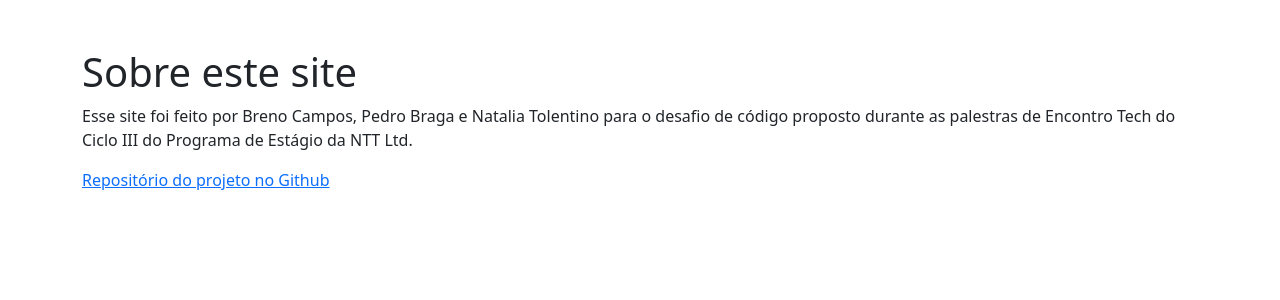
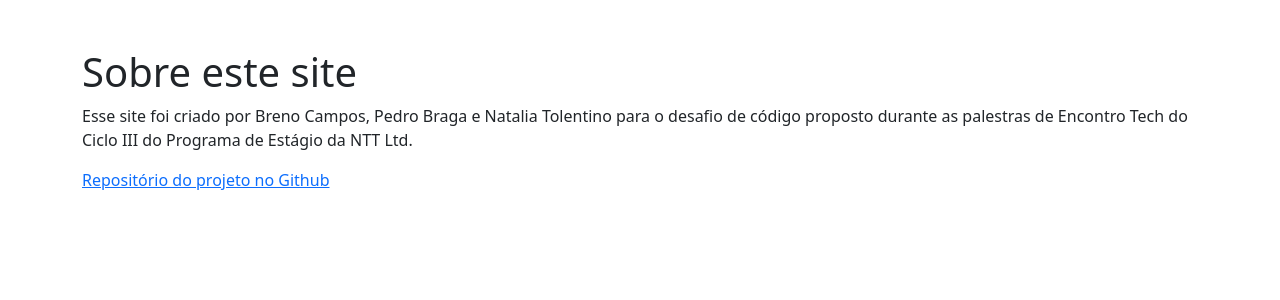
Before and after one commit to brenobcamp/desafio-ntt, a Python web app: template templates/sobre.html in a window 1280 px wide. Shown: the part 56-356 px from the top of the page. Run offline with Jinja, Linux system fonts and the light colour scheme; the template is opened without the code that fills it, so the values that code supplies are empty.

Commit message:
projeto finalizado

```diff
--- a/templates/sobre.html
+++ b/templates/sobre.html
@@ -5,7 +5,7 @@
 {% block main %}
 <div class="container mt-5">
     <h1>Sobre este site</h1>
-    <p>Esse site foi feito por Breno Campos, Pedro Braga e Natalia Tolentino para o desafio de código proposto durante as palestras de Encontro Tech do Ciclo III do Programa de Estágio da NTT Ltd.</p>
+    <p>Esse site foi criado por Breno Campos, Pedro Braga e Natalia Tolentino para o desafio de código proposto durante as palestras de Encontro Tech do Ciclo III do Programa de Estágio da NTT Ltd.</p>
     <p><a href="https://github.com/brenobcamp/desafiontt" target="_blank">Repositório do projeto no Github</p>
     <img src="{{ imagem }}" width="350px">
 </div>
```
Also changed, not shown: static/user_files/Besouro rinocerontestrategusantaeus.jpg (deleted).
